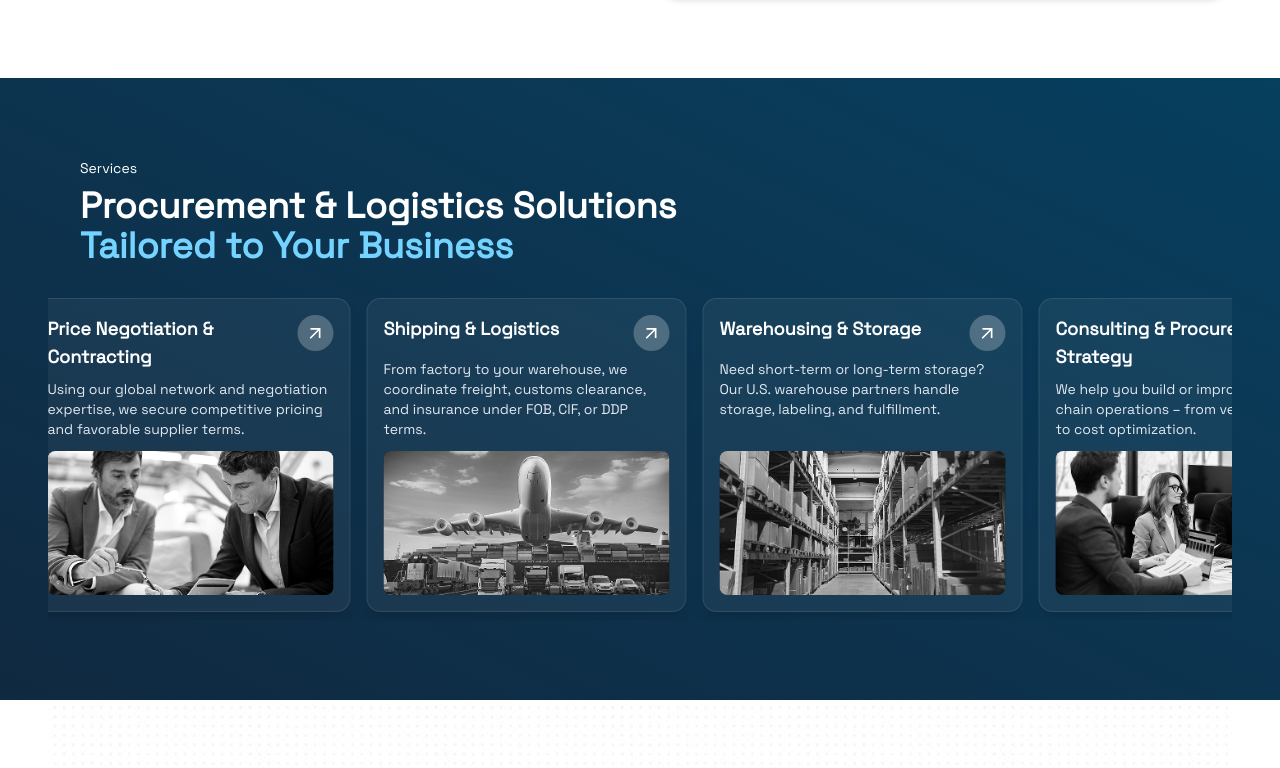
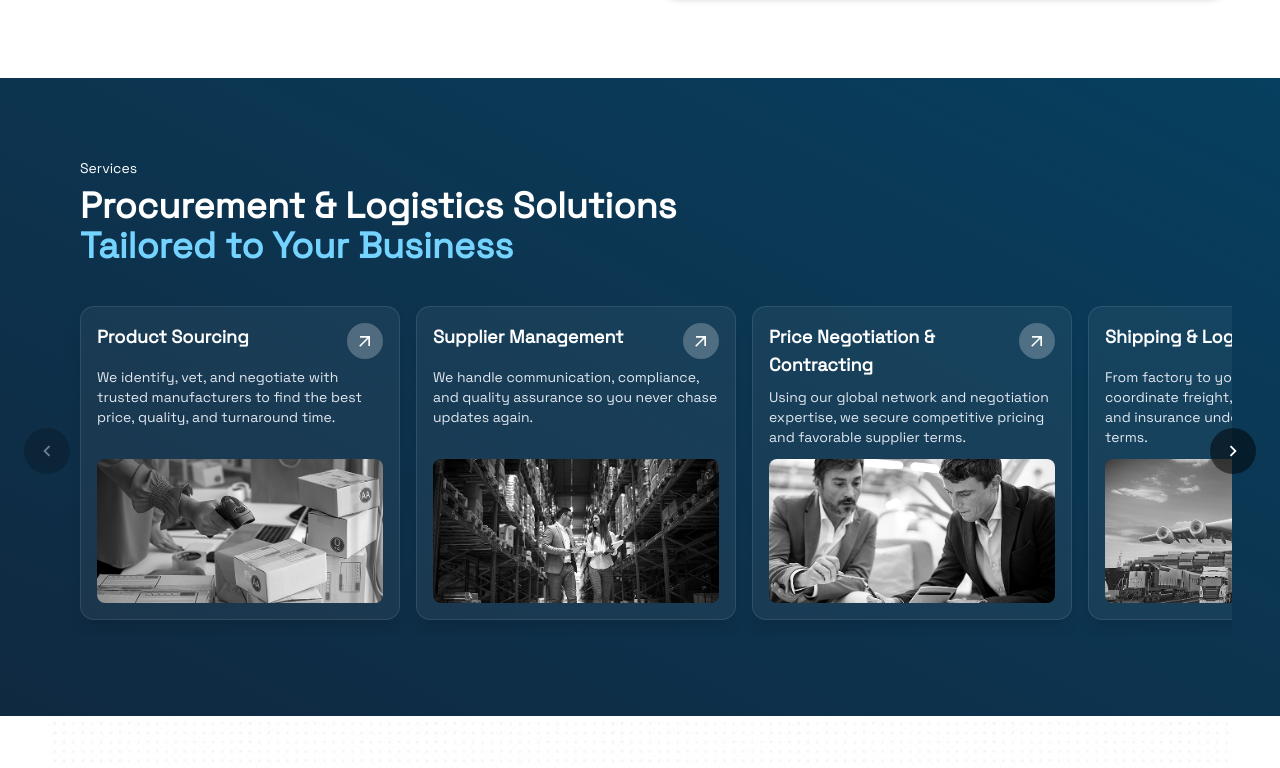
Before and after one commit to Shawon-Reza/voPromos, a React (Vite) app: page / in a window 1280 px wide. Shown: the part 1886-2654 px from the top of the page. Built offline with nearby package versions, Linux system fonts and the light colour scheme.

Commit message:
version 2

```diff
--- a/src/features/HowItWorkSection.jsx
+++ b/src/features/HowItWorkSection.jsx
@@ -1,12 +1,13 @@
-import React from 'react'
+import React, { useRef, useState, useEffect } from 'react'
 import work1 from '../assets/icons/work1.png'
 import work2 from '../assets/icons/work2.png'
 import work3 from '../assets/icons/work3.png'
 import work4 from '../assets/icons/work4.png'
 import work5 from '../assets/icons/work5.png'
 import work6 from '../assets/icons/work6.png'
-import { Marquee } from '../components/ui/marquee'
+// removed Marquee — replaced with clickable scroller
 import { ShineBorder } from '../components/ui/shine-border'
+import { MdChevronLeft, MdChevronRight } from 'react-icons/md'
 
 
 const processSteps = [
@@ -65,8 +66,48 @@ const colorMap = {
 }
 
 const HowItWorkSection = () => {
+  const scrollRef = useRef(null);
+  const [canScrollLeft, setCanScrollLeft] = useState(false);
+  const [canScrollRight, setCanScrollRight] = useState(false);
+
+  const updateScrollState = () => {
+    const el = scrollRef.current;
+    if (!el) return;
+    const { scrollLeft, scrollWidth, clientWidth } = el;
+    setCanScrollLeft(scrollLeft > 8);
+    setCanScrollRight(scrollLeft + clientWidth < scrollWidth - 8);
+  };
+
+  useEffect(() => {
+    updateScrollState();
+    const handleResize = () => updateScrollState();
+    window.addEventListener('resize', handleResize);
+    return () => window.removeEventListener('resize', handleResize);
+  }, []);
+
+  const scrollByDirection = (dir = 'right') => {
+    const el = scrollRef.current;
+    if (!el) return;
+    const step = Math.floor(el.clientWidth * 0.8);
+    const left = dir === 'left' ? -step : step;
+    el.scrollBy({ left, behavior: 'smooth' });
+    setTimeout(updateScrollState, 300);
+  };
+
+  const onScroll = () => updateScrollState();
+
+  const handleKeyDown = (e) => {
+    if (e.key === 'ArrowRight') {
+      e.preventDefault();
+      scrollByDirection('right');
+    } else if (e.key === 'ArrowLeft') {
+      e.preventDefault();
+      scrollByDirection('left');
+    }
+  };
+
   return (
-    <section className="">
+    <section className="relative overflow-visible">
       {/* Hero band */}
       <div className="relative overflow-hidden">
         <div className="bg-[url('https://images.unsplash.com/photo-1508385082359-f3b34f3a2e8a?auto=format&fit=crop&w=1400&q=60')] bg-center bg-no-repeat bg-cover opacity-40 h-40 sm:h-48"></div>
@@ -90,14 +131,23 @@ const HowItWorkSection = () => {
         </div>
       </div>
 
-      {/* Steps marquee */}
+      {/* Steps — horizontal clickable scroller */}
       <div className="mt-12 px-4 sm:px-6 lg:px-8 bg-[#E6EDF2] py-6">
-        <Marquee pauseOnHover repeat={3} className="py-2">
+        <div className="relative">
+          <div className="overflow-hidden">
+            <div
+              ref={scrollRef}
+              tabIndex={0}
+              onKeyDown={handleKeyDown}
+              onScroll={onScroll}
+              className="flex gap-4 px-3 md:px-6 lg:px-8 overflow-x-auto scrollbar-hide scroll-smooth touch-pan-x py-4"
+              aria-label="How it works carousel"
+            >
               {processSteps.map((s) => {
                 const accent = colorMap[s.color] || '#0ea5e9'
                 return (
                   <div key={s.step} className="shrink-0 w-96 h-48 px-3">
-                <div className="relative bg-white rounded-xl p-6 h-full shadow-md flex items-center gap-6 overflow-hidden ">
+                    <div className="relative bg-white rounded-xl p-6 h-full shadow-md flex items-center gap-6 overflow-hidden transition-colors duration-300 hover:bg-sky-50 cursor-pointer">
                       <ShineBorder
                         className="pointer-events-none rounded-xl"
                         shineColor={["#152035", "#004E7B", "#152035"]}
@@ -122,8 +172,29 @@ const HowItWorkSection = () => {
                   </div>
                 )
               })}
-        </Marquee>
             </div>
+          </div>
+        </div>
+      </div>
+
+      {/* buttons placed at section root so they are visible outside the scroller */}
+      <button
+        onClick={() => scrollByDirection('left')}
+        disabled={!canScrollLeft}
+        aria-label="Scroll left"
+        className={`absolute left-1 md:left-2 xl:left-5 top-[75%] -translate-y-1/2 z-40 p-0.5 md:p-1.5 cursor-pointer rounded-full bg-black/70 hover:bg-black/80 transition-opacity transform-gpu ${canScrollLeft ? 'opacity-100' : 'opacity-70 cursor-not-allowed'} ring-1 ring-white/10 shadow-xl`}
+      >
+        <MdChevronLeft size={28} color="white" />
+      </button>
+
+      <button
+        onClick={() => scrollByDirection('right')}
+        disabled={!canScrollRight}
+        aria-label="Scroll right"
+        className={`absolute right-1 md:right-2 xl:right-5 top-[75%] -translate-y-1/2 z-40 p-0.5 md:p-1.5 cursor-pointer rounded-full bg-black/70 hover:bg-black/80 transition-opacity transform-gpu ${canScrollRight ? 'opacity-100' : 'opacity-70 cursor-not-allowed'} ring-1 ring-white/10 shadow-xl`}
+      >
+        <MdChevronRight size={28} color="white" />
+      </button>
     </section>
   )
 }
--- a/src/features/ServiceSection.jsx
+++ b/src/features/ServiceSection.jsx
@@ -1,6 +1,5 @@
-import React from "react";
-import { Marquee } from "../components/ui/marquee.jsx";
-import { MdOutlineArrowOutward } from "react-icons/md";
+import React, { useRef, useState, useEffect } from "react";
+import { MdOutlineArrowOutward, MdChevronLeft, MdChevronRight } from "react-icons/md";
 import service1 from '../assets/icons/service1.png'
 import service2 from '../assets/icons/service2.png'
 import service3 from '../assets/icons/service3.png'
@@ -56,7 +55,7 @@ const services = [
 // single row marquee — repeat children to create continuous scroll
 
 const ServiceCard = ({ image, title, description }) => (
-  <article className="w-72 md:w-80 shrink-0 rounded-xl overflow-hidden bg-white/5 border border-white/10 p-4 shadow-lg flex flex-col hover:scale-[1.03] transition-transform duration-700">
+  <article className="w-72 md:w-80 shrink-0 rounded-xl overflow-hidden bg-white/5 hover:bg-linear-to-b from-[#0E8BD5] to-[#5C5C5C] transform  border border-white/10 p-4 shadow-lg flex flex-col hover:scale-[1.03] transition-all duration-700">
     <div className="mb-3">
       <div className="flex justify-between items-start">
         <h4 className="text-white text-lg font-semibold">{title}</h4>
@@ -75,8 +74,51 @@ const ServiceCard = ({ image, title, description }) => (
 );
 
 const ServiceSection = () => {
+  const scrollRef = useRef(null);
+  const [canScrollLeft, setCanScrollLeft] = useState(false);
+  const [canScrollRight, setCanScrollRight] = useState(false);
+
+  const updateScrollState = () => {
+    const el = scrollRef.current;
+    if (!el) return;
+    const { scrollLeft, scrollWidth, clientWidth } = el;
+    setCanScrollLeft(scrollLeft > 8);
+    setCanScrollRight(scrollLeft + clientWidth < scrollWidth - 8);
+  };
+
+  useEffect(() => {
+    updateScrollState();
+    const handleResize = () => {
+      updateScrollState();
+    };
+    window.addEventListener("resize", handleResize);
+    return () => window.removeEventListener("resize", handleResize);
+  }, []);
+
+  const scrollByDirection = (dir = "right") => {
+    const el = scrollRef.current;
+    if (!el) return;
+    const step = Math.floor(el.clientWidth * 0.8);
+    const left = dir === "left" ? -step : step;
+    el.scrollBy({ left, behavior: "smooth" });
+    // schedule update after scroll
+    setTimeout(updateScrollState, 300);
+  };
+
+  const onScroll = () => updateScrollState();
+
+  const handleKeyDown = (e) => {
+    if (e.key === "ArrowRight") {
+      e.preventDefault();
+      scrollByDirection("right");
+    } else if (e.key === "ArrowLeft") {
+      e.preventDefault();
+      scrollByDirection("left");
+    }
+  };
+
   return (
-    <section className="relative w-full flex flex-col items-center justify-center overflow-hidden rounded-2xl py-8 ">
+    <section className="relative w-full flex flex-col items-center justify-center overflow-visible rounded-2xl py-8 ">
 
       <div className="w-full  ">
         <div className="mb-6 px-4 md:px-6 lg:px-8">
@@ -87,18 +129,47 @@ const ServiceSection = () => {
           </p>
         </div>
 
-        <div>
-          <Marquee pauseOnHover repeat={3} className="[--duration:20s]">
-            {services.map((s) => (
-              <ServiceCard key={s.title} {...s} />
-            ))}
-          </Marquee>
+        <div className="relative">
+          <div className="overflow-hidden">
+            <div
+              ref={scrollRef}
+              tabIndex={0}
+              onKeyDown={handleKeyDown}
+              onScroll={onScroll}
+              className="flex gap-4 px-4 md:px-6 lg:px-8 overflow-x-auto scrollbar-hide scroll-smooth touch-pan-x py-4"
+              aria-label="Services carousel"
+            >
+              {services.map((s) => (
+                <ServiceCard key={s.title} {...s} />
+              ))}
+            </div>
+          </div>
+
+          {/* Left / Right controls moved to section root for global positioning */}
         </div>
       </div>
 
       {/* subtle edge gradients */}
       {/* <div className="pointer-events-none absolute inset-y-0 left-0 w-1/6 bg-linear-to-r from-white/8 to-transparent" />
       <div className="pointer-events-none absolute inset-y-0 right-0 w-1/6 bg-linear-to-l from-white/8 to-transparent" /> */}
+      {/* buttons positioned relative to the section root */}
+      <button
+        onClick={() => scrollByDirection("left")}
+        disabled={!canScrollLeft}
+        aria-label="Scroll left"
+        className={`absolute -left-4 md:-left-6 top-[60%] -translate-y-1/2 z-30 p-3 cursor-pointer rounded-full bg-black/50 hover:bg-black/60 transition-opacity ${canScrollLeft ? "opacity-100" : "opacity-40 cursor-not-allowed"}`}
+      >
+        <MdChevronLeft size={22} color="white" />
+      </button>
+
+      <button
+        onClick={() => scrollByDirection("right")}
+        disabled={!canScrollRight}
+        aria-label="Scroll right"
+        className={`absolute -right-4 md:-right-6 top-[60%] -translate-y-1/2 z-30 p-3 cursor-pointer rounded-full bg-black/50 hover:bg-black/60 transition-opacity ${canScrollRight ? "opacity-100" : "opacity-40 cursor-not-allowed"}`}
+      >
+        <MdChevronRight size={22} color="white" />
+      </button>
     </section>
   );
 };
--- a/src/index.css
+++ b/src/index.css
@@ -180,4 +180,12 @@
   .animate-shine {
     animation: shine var(--duration, 14s) linear infinite;
   }
+  /* Hide native scrollbars while preserving scroll functionality */
+  .scrollbar-hide {
+    -ms-overflow-style: none; /* IE and Edge */
+    scrollbar-width: none; /* Firefox */
+  }
+  .scrollbar-hide::-webkit-scrollbar {
+    display: none; /* Safari and Chrome */
+  }
 }
```
Lines whose indentation alone changed are shown as unchanged.
